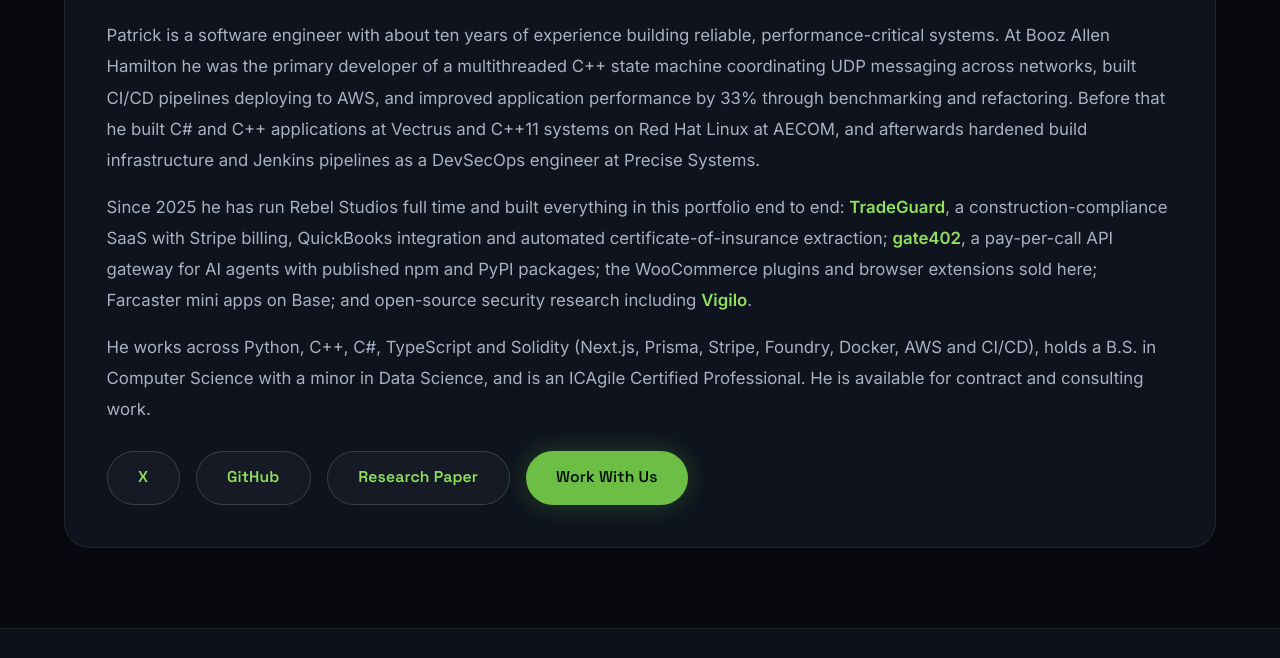
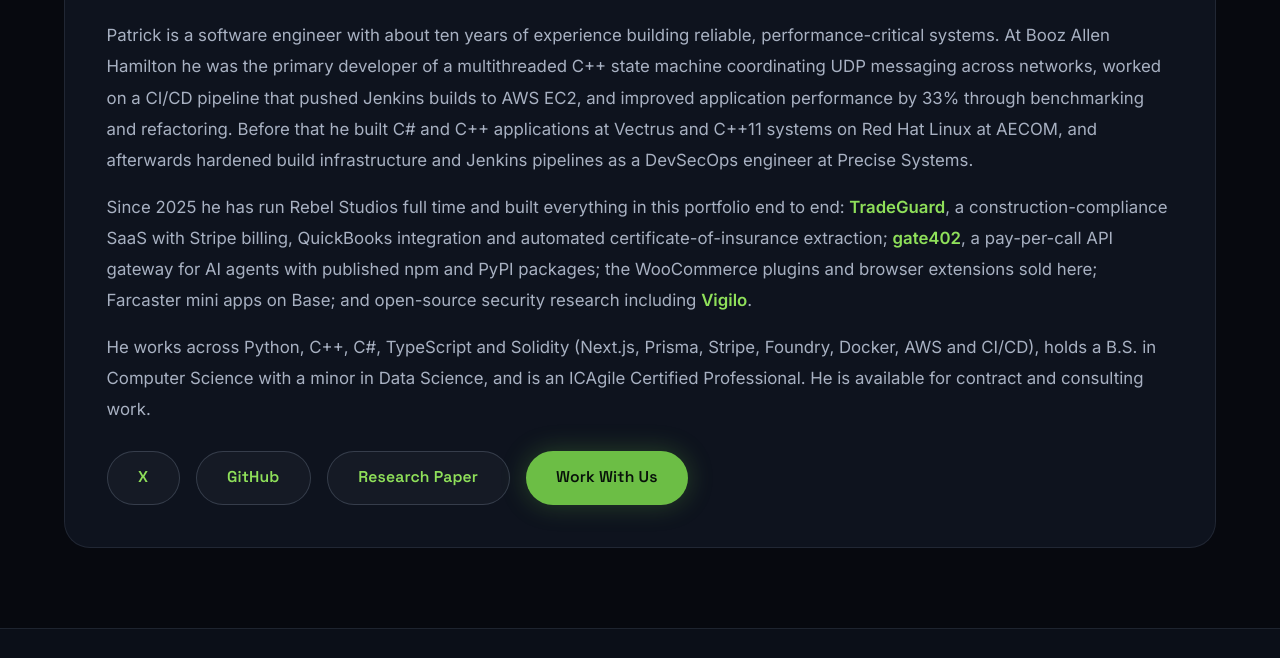
Before and after one commit to pgalyen1987/RebelStudiosSoftware, a plain HTML site: page about.html in a window 1280 px wide. Shown: the part 2769-3427 px from the top of the page. Drawn offline with Linux system fonts and the light colour scheme.

Commit message:
about: match the CI/CD claim to what the resume actually says
Security/QA checklist item 10 -- check any background line against
~/Downloads/PG_Resume_Jan-26.pdf and never let copy say more than it
supports.

The page said "built CI/CD pipelines deploying to AWS". The resume says
"Worked on CI/CD pipeline to automatically transfer Jenkins build to
Amazon Web Services EC2 instance" -- worked on, not built, and one
pipeline, not pipelines. Now matched.

Everything else on that page checks out against the resume: the 33

```diff
--- a/about.html
+++ b/about.html
@@ -146,7 +146,7 @@
 
             <div class="about-founder">
                 <h2><a href="https://x.com/RStudios64042" target="_blank" rel="noopener noreferrer">Rebel Studios Software</a></h2>
-                <p>Patrick is a software engineer with about ten years of experience building reliable, performance-critical systems. At Booz Allen Hamilton he was the primary developer of a multithreaded C++ state machine coordinating UDP messaging across networks, built CI/CD pipelines deploying to AWS, and improved application performance by 33% through benchmarking and refactoring. Before that he built C# and C++ applications at Vectrus and C++11 systems on Red Hat Linux at AECOM, and afterwards hardened build infrastructure and Jenkins pipelines as a DevSecOps engineer at Precise Systems.</p>
+                <p>Patrick is a software engineer with about ten years of experience building reliable, performance-critical systems. At Booz Allen Hamilton he was the primary developer of a multithreaded C++ state machine coordinating UDP messaging across networks, worked on a CI/CD pipeline that pushed Jenkins builds to AWS EC2, and improved application performance by 33% through benchmarking and refactoring. Before that he built C# and C++ applications at Vectrus and C++11 systems on Red Hat Linux at AECOM, and afterwards hardened build infrastructure and Jenkins pipelines as a DevSecOps engineer at Precise Systems.</p>
                 <p>Since 2025 he has run Rebel Studios full time and built everything in this portfolio end to end: <a href="websites.html">TradeGuard</a>, a construction-compliance SaaS with Stripe billing, QuickBooks integration and automated certificate-of-insurance extraction; <a href="websites.html">gate402</a>, a pay-per-call API gateway for AI agents with published npm and PyPI packages; the WooCommerce plugins and browser extensions sold here; Farcaster mini apps on Base; and open-source security research including <a href="https://github.com/pgalyen1987/Vigilo" target="_blank" rel="noopener noreferrer">Vigilo</a>.</p>
                 <p>He works across Python, C++, C#, TypeScript and Solidity (Next.js, Prisma, Stripe, Foundry, Docker, AWS and CI/CD), holds a B.S. in Computer Science with a minor in Data Science, and is an ICAgile Certified Professional. He is available for contract and consulting work.</p>
                 <div class="about-links">
```
